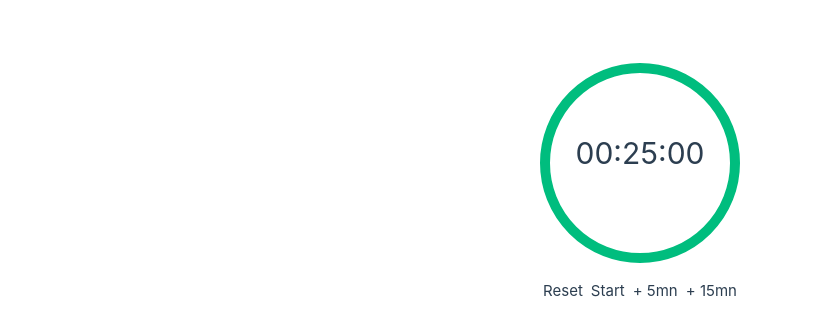
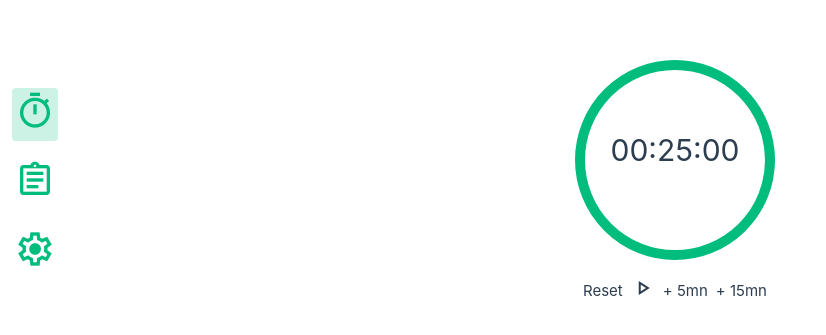
Before and after one commit to Buu97/pomodoro-counter, a Vue app: page / in a window 1280 px wide. Shown: the part 217-552 px from the top of the page, without its empty margins (0-826 px from the left). Built offline with nearby package versions, Linux system fonts and the light colour scheme.

Commit message:
initializing pages and add material symbols

```diff
--- a/index.html
+++ b/index.html
@@ -4,6 +4,8 @@
     <meta charset="UTF-8">
     <link rel="icon" href="/favicon.ico">
     <meta name="viewport" content="width=device-width, initial-scale=1.0">
+      <link rel="stylesheet"
+            href="https://fonts.googleapis.com/css2?family=Material+Symbols+Outlined:opsz,wght,FILL,GRAD@20..48,100..700,0..1,-50..200&icon_names=assignment,settings,timer" />
     <title>Vite App</title>
   </head>
   <body>
--- a/src/App.vue
+++ b/src/App.vue
@@ -1,9 +1,14 @@
 <script setup>
-import TimerComponent from "@/components/TimerComponent.vue";
+import MenuComponent from "@/components/MenuComponent.vue";
 </script>
 
 <template>
-  <TimerComponent />
+  <aside class="h-full flex flex-col justify-center">
+    <MenuComponent />
+  </aside>
+  <main class="grow">
+    <router-view />
+  </main>
 </template>
 
 <style scoped>
--- a/src/assets/main.css
+++ b/src/assets/main.css
@@ -9,6 +9,19 @@ a,
     padding: 3px;
 }
 
+#app {
+    width: 100vw;
+    height: 100vh;
+    display: flex;
+}
+
+.material-symbols-outlined {
+    font-variation-settings: 'FILL' 0,
+    'wght' 400,
+    'GRAD' 0,
+    'opsz' 24
+}
+
 @media (hover: hover) {
     a:hover {
         background-color: hsla(160, 100%, 37%, 0.2);
--- /dev/null
+++ b/src/components/MenuComponent.vue
@@ -0,0 +1,32 @@
+<script setup>
+
+</script>
+
+<template>
+  <nav class="flex flex-col gap-4 px-3 py-4">
+    <RouterLink to="/" active-class="rounded-sm active">
+      <span class="material-symbols-outlined">
+        timer
+      </span>
+    </RouterLink>
+    <RouterLink to="/tasks" active-class="rounded-sm active">
+      <span class="material-symbols-outlined">
+        assignment
+      </span>
+    </RouterLink>
+    <RouterLink to="/settings" active-class="rounded-sm active">
+      <span class="material-symbols-outlined">
+        settings
+      </span>
+    </RouterLink>
+  </nav>
+</template>
+
+<style scoped>
+.material-symbols-outlined {
+  font-size: 2.5rem;
+}
+a.active {
+background-color: hsl(from var(--color-primary) h s l / 0.2)
+}
+</style>
--- a/src/components/TimerComponent.vue
+++ b/src/components/TimerComponent.vue
@@ -61,7 +61,7 @@ function resetTimer() {
 </script>
 
 <template>
-<main class="container">
+<main class="timer-container flex flex-col items-center justify-center gap-4">
   <div class="timer">
     <ProgressSpinnerComponent :percentage="percentage" :size="200" />
     <span class="timer-text">
@@ -71,8 +71,16 @@ function resetTimer() {
 
   <div class="actions">
     <button id="reset" @click="resetTimer">Reset</button>
-    <button id="start" v-if="!intervalId" @click="startTimer">Start</button>
-    <button id="pause" v-if="intervalId" @click="pauseTimer">Pause</button>
+    <button id="start" v-if="!intervalId" @click="startTimer">
+      <span class="material-symbols-outlined">
+        play_arrow
+      </span>
+    </button>
+    <button id="pause" v-if="intervalId" @click="pauseTimer">
+      <span class="material-symbols-outlined">
+        pause
+      </span>
+    </button>
     <button id="add-minute" @click="addMinutes(5)">+ 5mn</button>
     <button id="add-5-minute" @click="addMinutes(15)">+ 15mn</button>
   </div>
@@ -80,13 +88,8 @@ function resetTimer() {
 </template>
 
 <style scoped>
-.container {
+.timer-container {
   height: 100vh;
-  display: flex;
-  align-items: center;
-  justify-content: center;
-  flex-direction: column;
-  gap: 1rem;
 }
 
 .actions {
--- a/src/main.js
+++ b/src/main.js
@@ -2,5 +2,30 @@ import './assets/main.css'
 
 import { createApp } from 'vue'
 import App from './App.vue'
+import HomeView from "@/views/HomeView.vue";
+import TasksView from "@/views/TasksView.vue";
+import SettingsVue from "@/views/SettingsVue.vue";
+import {createRouter, createWebHistory} from "vue-router";
 
-createApp(App).mount('#app')
+const routes = [
+  {
+    path: '/',
+    component: HomeView
+  },
+  {
+    path: '/tasks',
+    component: TasksView,
+  },
+  {
+    path: '/settings',
+    component: SettingsVue
+  }
+];
+const router = createRouter({
+  history: createWebHistory(),
+  routes,
+});
+
+createApp(App)
+  .use(router)
+  .mount('#app')
--- /dev/null
+++ b/src/views/HomeView.vue
@@ -0,0 +1,12 @@
+<script setup>
+
+import TimerComponent from "@/components/TimerComponent.vue";
+</script>
+
+<template>
+  <TimerComponent />
+</template>
+
+<style scoped>
+
+</style>
--- /dev/null
+++ b/src/views/SettingsVue.vue
@@ -0,0 +1,11 @@
+<script setup>
+
+</script>
+
+<template>
+<p>Settings view</p>
+</template>
+
+<style scoped>
+
+</style>
--- /dev/null
+++ b/src/views/TasksView.vue
@@ -0,0 +1,11 @@
+<script setup>
+
+</script>
+
+<template>
+<p>Tasks view</p>
+</template>
+
+<style scoped>
+
+</style>
```
Also changed, not shown: src/components/TaskItemComponent.vue (added, +11 -0 lines), src/components/TaskListComponent.vue (added, +11 -0 lines). Lines whose indentation alone changed are shown as unchanged.
